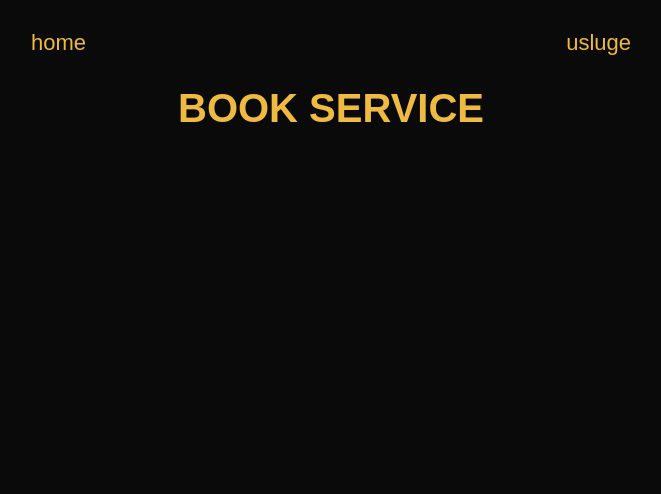
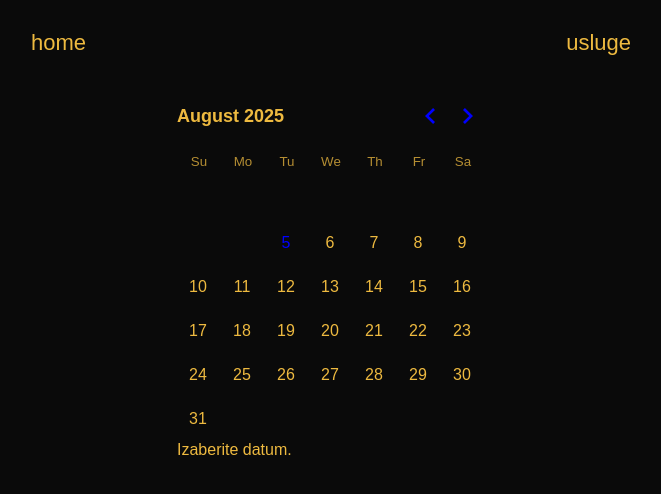
Before and after one commit to rocky1207/barber_booking_app, a Next.js app in the folder frontend/: page /booking in a window 1280 px wide. Shown: the top 494 px of the page, without its empty margins (309-970 px from the left). Built offline with nearby package versions, Linux system fonts and the light colour scheme.

Commit message:
Create DayPicker

```diff
--- a/frontend/package.json
+++ b/frontend/package.json
@@ -14,6 +14,7 @@
     "axios": "^1.9.0",
     "next": "15.3.2",
     "react": "^19.0.0",
+    "react-day-picker": "^9.8.1",
     "react-dom": "^19.0.0",
     "react-redux": "^9.2.0",
     "redux-persist": "^6.0.0"
--- a/frontend/src/app/booking/page.tsx
+++ b/frontend/src/app/booking/page.tsx
@@ -15,7 +15,7 @@ const BookingPage = async ({searchParams}: Props) => {
                 <li><Link href={`/services?barberId=${params.barberId}`}>usluge</Link></li>
             </ul>
         </nav>
-        <main className="wrapp">
+        <main className="middle">
             <BookService />
         </main>
         </>
--- a/frontend/src/app/globals.css
+++ b/frontend/src/app/globals.css
@@ -2,8 +2,11 @@
   --background: rgba(10,10,10,1);
   --foreground: #171717;
   --logoColor: rgba(238, 186, 64, 1);
+
 }
-
+.rdp-root {
+  --rdp-nav-height: 60px !important;
+}
 body {
   color: var(--logoColor);
   background: var(--background);
@@ -29,6 +32,12 @@ body {
     margin-top: -100px;
     align-items: center;
     height: 100vh;
+}
+.middle {
+    display: flex;
+    justify-content: center; /* centriranje po vertikali */
+    align-items: center;
+
 }
 .flexed {
     display: flex;
--- a/frontend/src/components/Booking/BookService.tsx
+++ b/frontend/src/components/Booking/BookService.tsx
@@ -1,17 +1,42 @@
 "use client";
+import { useState } from "react";
 import { useSearchParams } from "next/navigation";
 import { useAppSelector } from "@/store/hooks/typizedHooks";
 import { RootState } from "@/store/store";
+import { DayPicker} from "react-day-picker";
+import 'react-day-picker/dist/style.css';
+import styles from './Booking.module.css';
+
+
 const BookService: React.FC = () => {
-    const {services} = useAppSelector((state: RootState) => state?.service);
+    const {services, choosenServices} = useAppSelector((state: RootState) => state?.service);
     console.log(services);
     const params = useSearchParams();
-    const strServiceId = params.get('serviceId');
-    const serviceId = strServiceId ? parseInt(strServiceId, 10) : null;
-    const service = services.find(service => service.id === serviceId);
-    console.log(service);
+    const strBarberId = params.get('barberId');
+    const barberId = strBarberId ? parseInt(strBarberId, 10) : null;
+   // const service = services.find(service => service.id === serviceId);
+   const selectedServices = services.map((service) => {
+    return choosenServices.find((bla) => bla === service.id);
+
+   })
+   const [selected, setSelected] = useState<Date>();
+    console.log(selected);
     return (
-        <h1>BOOK SERVICE</h1>
+
+        <DayPicker
+            mode="single"
+            selected={selected}
+            onSelect={setSelected}
+            captionLayout="label"
+            hidden={{
+                before: new Date(),
+                after: new Date(new Date().setMonth(new Date().getMonth()+3))
+            }}
+            footer={
+                selected ? `Izabrani datum: ${selected.getDate().toString().padStart(2, '0')}/${(selected.getMonth() + 1).toString().padStart(2, '0')}/${selected.getFullYear()}` : "Izaberite datum."
+            }
+        />
+
     );
 };
 export default BookService;
--- /dev/null
+++ b/frontend/src/components/Booking/Booking.module.css
@@ -0,0 +1,3 @@
+.rdpNav {
+    height: 60px;
+}
--- a/frontend/src/components/Forms/Service/UpdateForm/Update.tsx
+++ b/frontend/src/components/Forms/Service/UpdateForm/Update.tsx
@@ -13,6 +13,8 @@ import { formValidator } from "@/lib/validators/formValidator";
 import { serviceActionDispatcher } from "@/lib/utils/serviceActionDispatcher";
 import styles from '../../Form.module.css';
 import { SingleServiceType } from "@/types/Api/ReturnServiceType";
+
+
 
 const Update: React.FC = () => {
     const [message, setMessage] = useState<string | undefined>('');
--- a/frontend/src/components/UI/Barbers/BarberItem.tsx
+++ b/frontend/src/components/UI/Barbers/BarberItem.tsx
@@ -4,13 +4,18 @@ import { ExtendedBarberType } from '@/types/Barbers/BarbersType';
 import { bookBtn } from '@/datas/ButttonObjects';
 import { useRouter } from "next/navigation";
 import { usePathname } from 'next/navigation';
+import { useAppDispatch } from '@/store/hooks/typizedHooks';
+import { uiActions } from '@/store/slices/UiSlice';
 import styles from './Barbers.module.css';
+
 
 const BarberItem:React.FC<ExtendedBarberType> = ({id, username, role, file, index, children}) => {
     const router = useRouter();
     const pathName = usePathname();
     const imageUrl = 'http://barber_booking_app.local/images/';
+    const dispatch = useAppDispatch();
     const handleClick = ():void => {
+            dispatch(uiActions.setIsLoading(true));
             router.push(`/services?barberId=${id}`);
         }
     const newBookBtn = {
--- a/frontend/src/store/slices/serviceSlice.ts
+++ b/frontend/src/store/slices/serviceSlice.ts
@@ -5,10 +5,12 @@ import { PayloadAction } from "@reduxjs/toolkit";
 export interface ServiceState {
   services: SingleServiceType[];
   serviceActionId: number;
+  choosenServices: number[];
 }
 const initialState: ServiceState = {
     services: [],
-    serviceActionId: 0
+    serviceActionId: 0,
+    choosenServices: []
 };
 
 
@@ -22,6 +24,9 @@ const serviceSlice = createSlice({
         },
         setActionServiceId: (state, action: PayloadAction<number>) => {
             state.serviceActionId = action.payload;
+        },
+        setChoosenServices: (state, action: PayloadAction<number[]>) => {
+            state.choosenServices = action.payload;
         }
     }
 });
```
Also changed, not shown: frontend/src/components/UI/Services/ServiceItem.tsx (+9 -2 lines), frontend/src/components/UI/Services/Services.tsx (+17 -4 lines), 1 other file (tests, documents, lock files or other folders).
